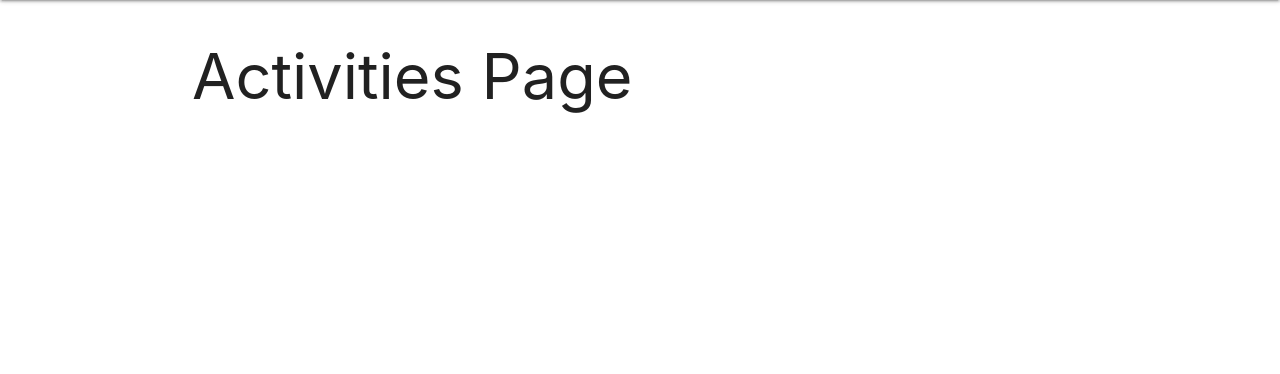
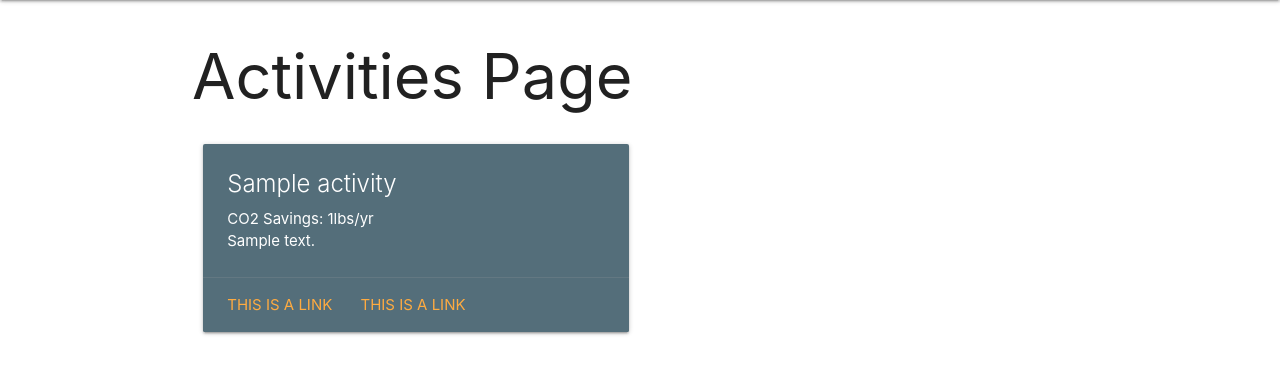
Before and after one commit to kkonkel23/Eco-Acts, a Django app: page /activities/ in a window 1280 px wide. Shown: the part 64-438 px from the top of the page. Run offline with Django 3.2, Linux system fonts and the light colour scheme; tables that the repository leaves empty hold one stand-in row (values such as "Sample post").

Commit message:
add activities cards

```diff
--- a/main_app/templates/main_app/activity_list.html
+++ b/main_app/templates/main_app/activity_list.html
@@ -3,4 +3,23 @@
 
 <h1>Activities Page</h1>
 
+
+{% for activity in activity_list %}
+    <div class="row">
+        <div class="col s12 m6">
+        <div class="card blue-grey darken-1">
+            <div class="card-content white-text">
+            <span class="card-title">{{ activity.name }}</span>
+            <p>CO2 Savings: {{ activity.savings }}lbs/yr</p>
+            <p>{{ activity.about }}</p>
+            </div>
+            <div class="card-action">
+            <a href="#">This is a link</a>
+            <a href="#">This is a link</a>
+            </div>
+        </div>
+        </div>
+    </div>
+{% endfor %}
+
 {% endblock %}
```
